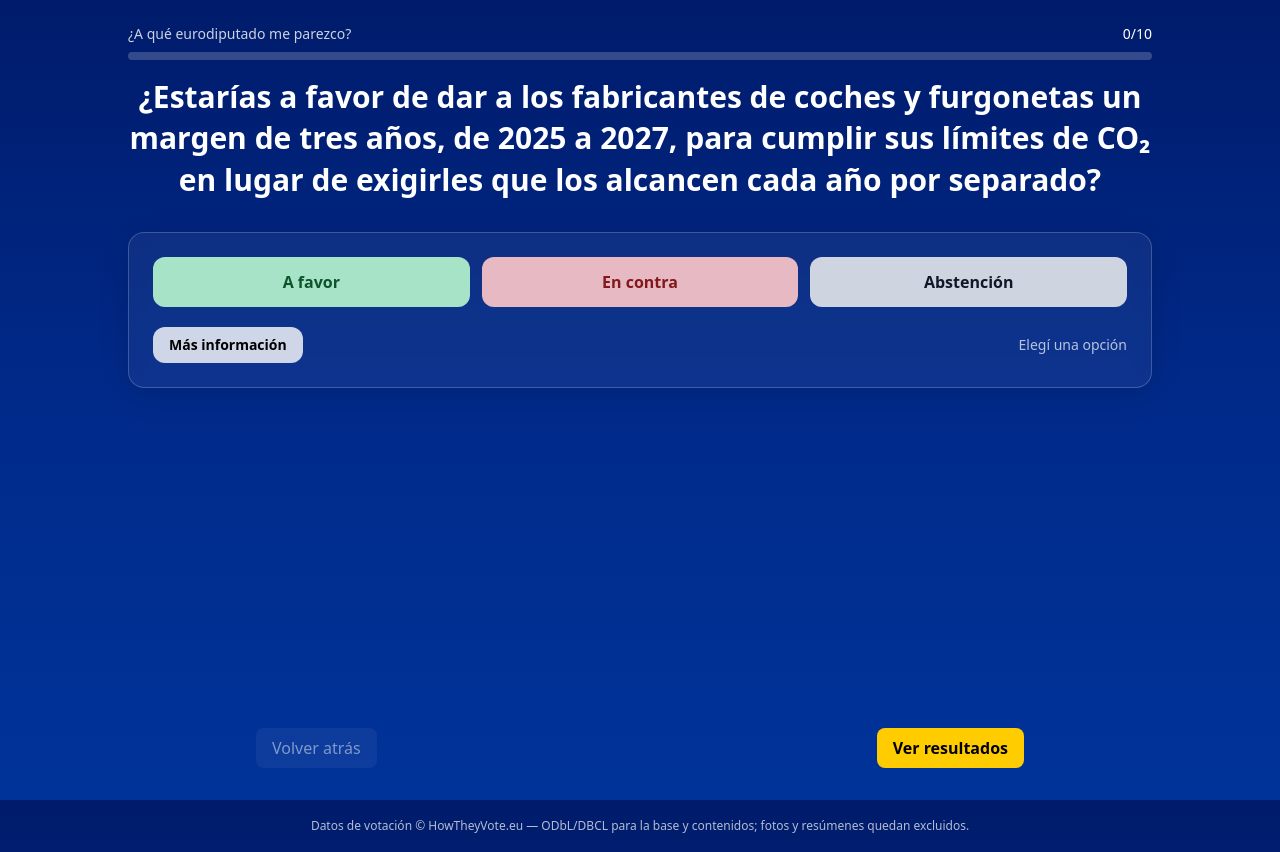
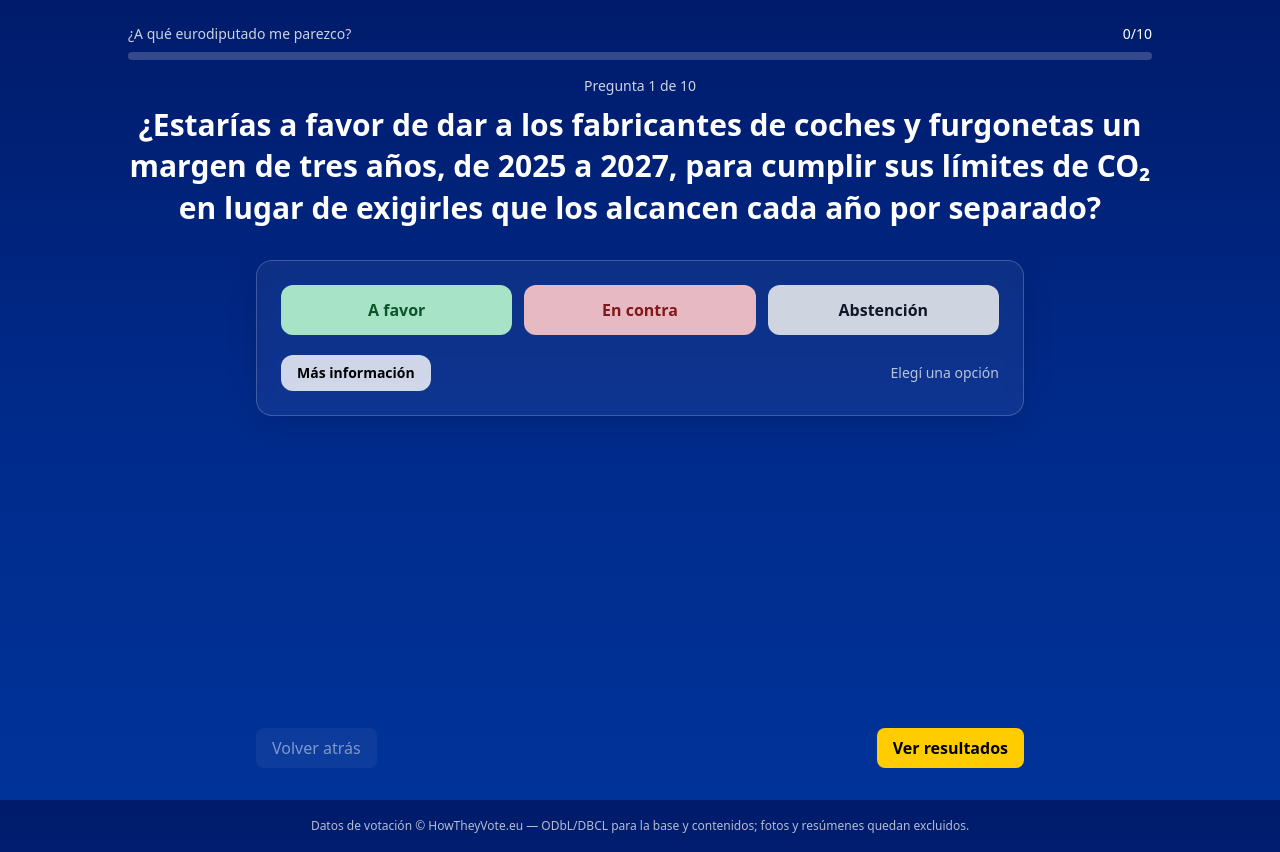
Before and after one commit to jdiegots1/mep-match, a Next.js app: page /quiz in a window 1280 px wide. Built offline with nearby package versions, Linux system fonts and the light colour scheme.

Commit message:
feat: quiz con resultados (foto+grupo) y scripts de datos

```diff
--- a/src/app/quiz/page.tsx
+++ b/src/app/quiz/page.tsx
@@ -194,15 +194,19 @@ export default function QuizPage() {
             exit={{ opacity: 0, x: -24 }}
             transition={{ duration: 0.25 }}
           >
-            <div className="w-full">
-              {/* Enunciado centrado, más ancho */}
-              <div className="max-w-5xl mx-auto">
-                <h2 className="text-2xl md:text-3xl font-semibold text-center leading-snug mb-8">
+            {/* Bloque TITULAR independiente y más ancho */}
+            <div className="max-w-5xl mx-auto text-center">
+              <div className="text-sm opacity-80 mb-2">
+                Pregunta {index + 1} de {total}
+              </div>
+              <h2 className="text-2xl md:text-3xl font-semibold leading-snug mb-8">
                 {current.q}
               </h2>
+            </div>
 
-                {/* Tarjeta acciones — más separada/abajo */}
-                <div className="mt-6 rounded-2xl border border-white/20 bg-white/5 backdrop-blur shadow-[0_8px_30px_rgb(0,0,0,0.12)] p-5 md:p-6">
+            {/* Bloque RESPUESTAS independiente, ancho fijo (no cambia) */}
+            <div className="max-w-3xl mx-auto">
+              <div className="rounded-2xl border border-white/20 bg-white/5 backdrop-blur shadow-[0_8px_30px_rgb(0,0,0,0.12)] p-5 md:p-6">
                 <div className="grid grid-cols-1 sm:grid-cols-3 gap-3">
                   {([
                     ["A favor", 1, "bg-green-200/90 text-green-900"],
@@ -213,7 +217,7 @@ export default function QuizPage() {
                     return (
                       <button
                         key={label}
-                          className={`px-4 py-3 rounded-xl text-sm md:text-base font-semibold border ${base} ${
+                        className={`px-4 py-3 rounded-xl text-sm md:text-base font-semibold border cursor-pointer ${base} ${
                           pressed
                             ? "ring-2 ring-offset-0 ring-[var(--eu-yellow)] border-transparent"
                             : "border-transparent"
@@ -238,7 +242,6 @@ export default function QuizPage() {
               </div>
 
               <div className="h-[140px]" />
-              </div>
             </div>
           </motion.section>
         ) : (
@@ -265,7 +268,7 @@ export default function QuizPage() {
                       role="tab"
                       aria-selected={mode === m}
                       onClick={() => setMode(m)}
-                      className={`px-3 py-1.5 text-sm ${
+                      className={`px-3 py-1.5 text-sm cursor-pointer ${
                         mode === m ? "bg-[var(--eu-yellow)] text-black font-semibold" : ""
                       }`}
                     >
@@ -354,18 +357,18 @@ export default function QuizPage() {
         )}
       </AnimatePresence>
 
-      {/* Botonera inferior fija — SIEMPRE visible y SIN transiciones */}
+      {/* Botonera inferior fija — SIEMPRE visible */}
       <div className="fixed left-1/2 -translate-x-1/2 bottom-8 w-[92%] max-w-3xl flex items-center justify-between z-20">
         <button
           onClick={() => setIndex((i) => Math.max(0, i - 1))}
           disabled={!questions.length || index === 0 || done}
-          className={`px-4 py-2 rounded-lg ${index === 0 || done ? "bg-white/10 opacity-50 cursor-not-allowed" : "bg-white/10"}`}
+          className={`px-4 py-2 rounded-lg ${index === 0 || done ? "bg-white/10 opacity-50 cursor-not-allowed" : "bg-white/10 cursor-pointer"}`}
         >
           Volver atrás
         </button>
         <button
           onClick={() => setDone(true)}
-          className="px-4 py-2 rounded-lg bg-[var(--eu-yellow)] text-black font-semibold"
+          className="px-4 py-2 rounded-lg bg-[var(--eu-yellow)] text-black font-semibold cursor-pointer"
         >
           Ver resultados
         </button>
@@ -380,7 +383,7 @@ function InfoDialog({ q }: { q: Question }) {
   return (
     <Dialog.Root>
       <Dialog.Trigger asChild>
-        <button className="px-4 py-2 rounded-xl text-sm font-bold bg-white/80 text-black">
+        <button className="px-4 py-2 rounded-xl text-sm font-bold bg-white/80 text-black cursor-pointer">
           Más información
         </button>
       </Dialog.Trigger>
@@ -425,7 +428,7 @@ function InfoDialog({ q }: { q: Question }) {
 
           {q.url && (
             <div className="mt-4 text-sm">
-              <a className="underline hover:opacity-80" href={q.url!} target="_blank" rel="noreferrer">
+              <a className="underline hover:opacity-80 cursor-pointer" href={q.url!} target="_blank" rel="noreferrer">
                 Fuente oficial
               </a>
             </div>
@@ -433,7 +436,7 @@ function InfoDialog({ q }: { q: Question }) {
 
           <Dialog.Close asChild>
             <button
-              className="mt-5 inline-flex items-center justify-center px-4 py-2 rounded-xl bg-white/90 text-black"
+              className="mt-5 inline-flex items-center justify-center px-4 py-2 rounded-xl bg-white/90 text-black cursor-pointer"
               aria-label="Cerrar"
             >
               Cerrar
```
Lines whose indentation alone changed are shown as unchanged.
